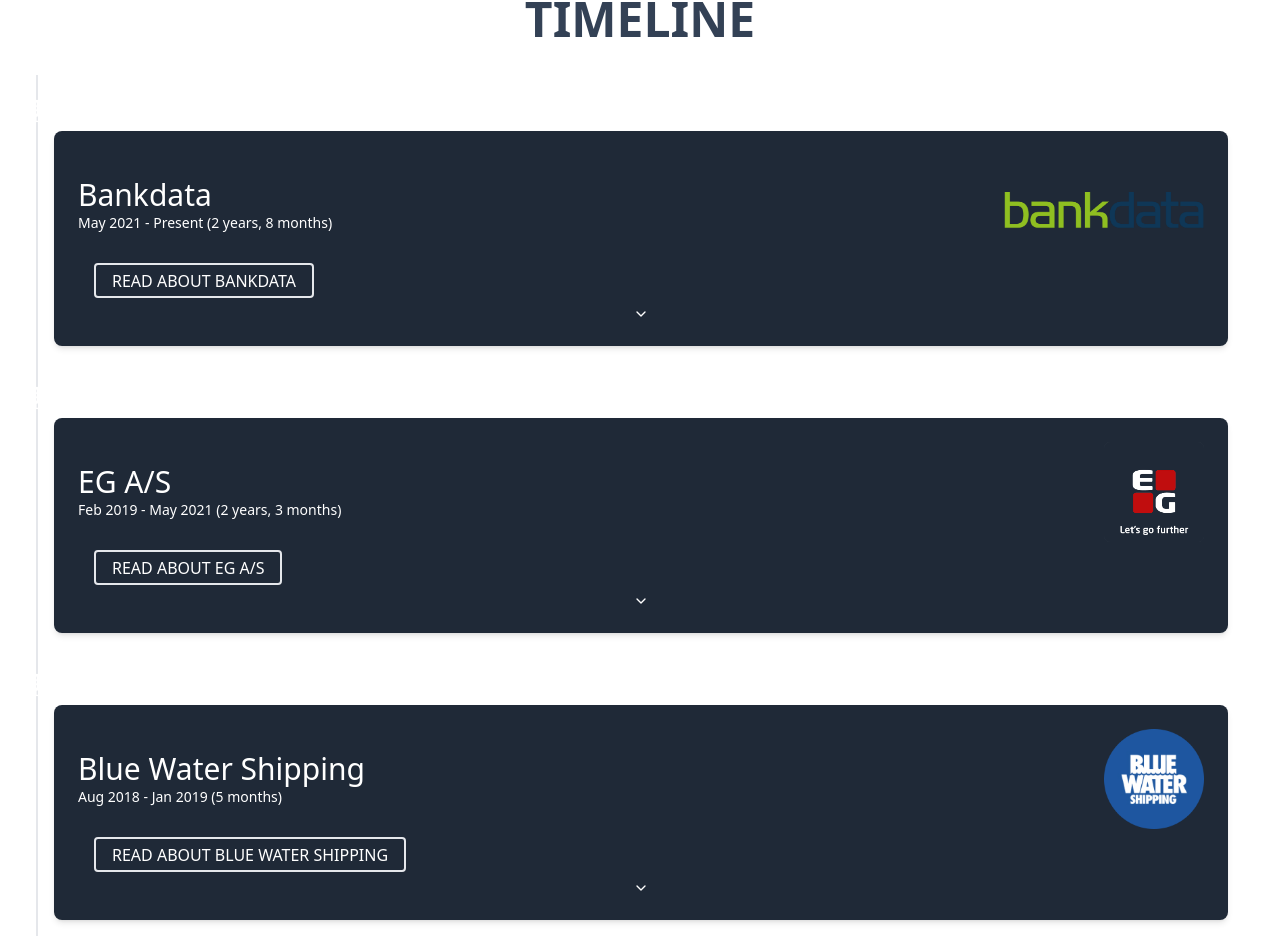
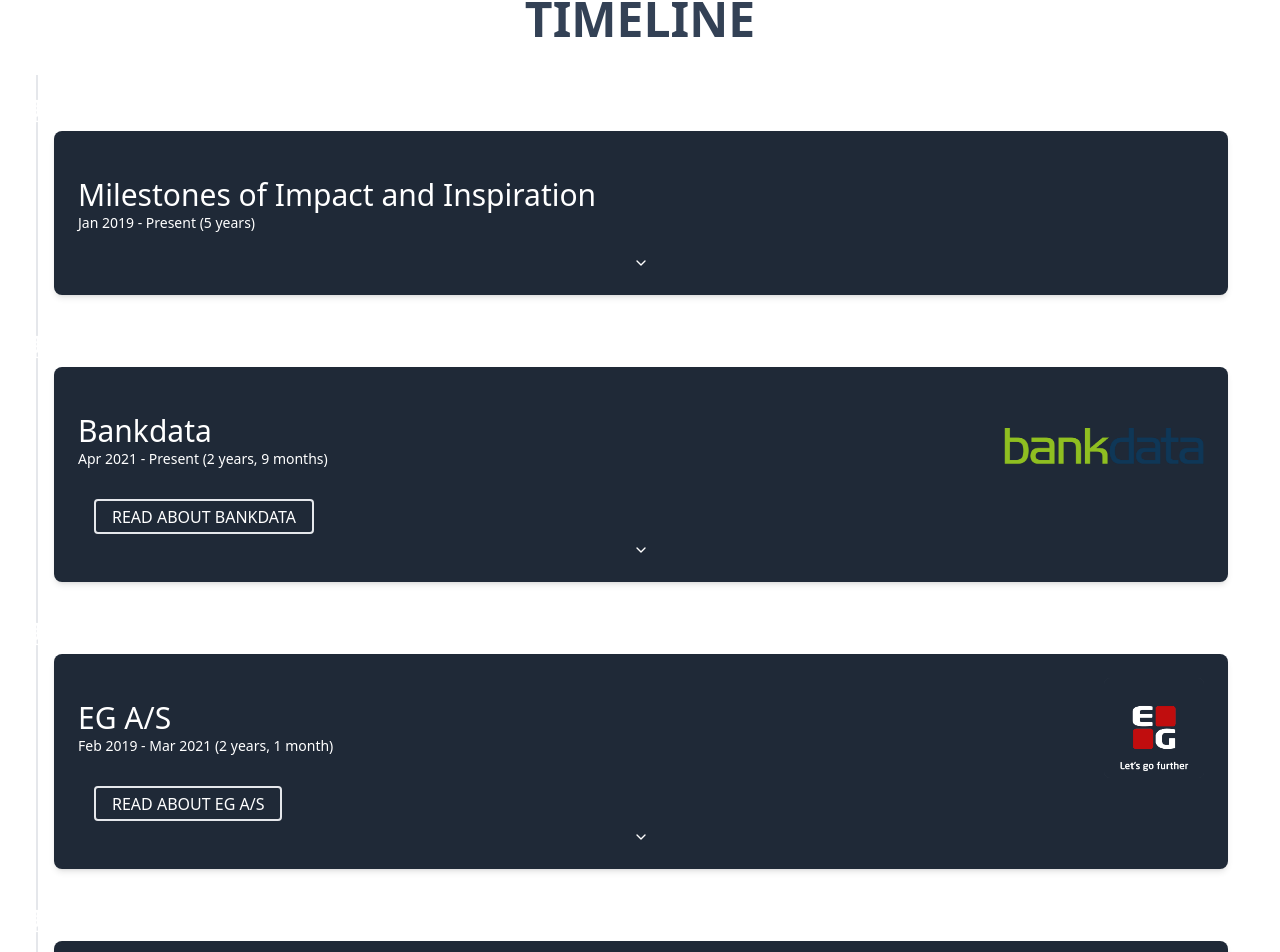
Before and after one commit to Sk0vgaard/my-portfolio, a React (Create React App) app: page / in a window 1280 px wide. Shown: the part 2731-3683 px from the top of the page. Built offline with nearby package versions, Linux system fonts and the light colour scheme; the HTML template or start-up script is replaced by a standard one; what tw-elements would draw is missing.

Commit message:
Update timelines fixed iOS date bug

```diff
--- a/src/components/timeline/jobTimeline.tsx
+++ b/src/components/timeline/jobTimeline.tsx
@@ -75,8 +75,10 @@
                                     </span>
                                     <div
                                         className="relative aspect-w-1 aspect-h-1 h-[100px] overflow-hidden">
+                                        {companyTimeline.companyIcon && (
                                             <img className="relative top-0 left-0 w-full h-full object-cover text-white"
                                                  src={companyTimeline.companyIcon} alt={companyTimeline.companyName}/>
+                                        )}
                                     </div>
                                 </div>
                                 <p className="md:hidden text-sm text-info flex items-center justify-center md:justify-between">
@@ -95,6 +97,7 @@
                                 {expanded[itemKey] && (
                                     <JobTitleTimeline jobDetails={companyTimeline.details}/>
                                 )}
+                                {companyTimeline.companyLink && (
                                     <div className={'py-2 md:pl-4 flex items-center justify-center md:justify-between'}>
                                         <button
                                             type="button"
@@ -105,6 +108,7 @@
                                             </a>
                                         </button>
                                     </div>
+                                )}
                                 <div className="flex items-center justify-center">
                                     {expanded[itemKey] ? (
                                         <FiChevronUp className="text-info"/>
--- a/src/components/timeline/timeline.tsx
+++ b/src/components/timeline/timeline.tsx
@@ -5,30 +5,108 @@
 import bwsLogo from '../../assets/logos/bws_logo.png';
 import JobTimeline from "./jobTimeline";
 
-const Timeline = () => {
+const bankdataStartDate: Date = new Date("2021-04-01");
+const bankdataEndDate: Date = new Date();
+const egStartDate: Date = new Date("2019-02-01");
+const egEndDate: Date = new Date("2021-03-01");
+const bwsStartDate: Date = new Date("2018-08-01");
+const bwsEndDate: Date = new Date('2019-01-01');
+const finishEducationDate: Date = new Date('2019-01-01');
 const calculateTotalLength = (startDate: Date, endDate: Date): string => {
-        const start: Date = new Date(startDate);
-        const end: Date = new Date(endDate);
 
-        let years: number = end.getFullYear() - start.getFullYear();
-        let months: number = end.getMonth() - start.getMonth();
+    let years: number = endDate.getFullYear() - startDate.getFullYear();
+    let months: number = endDate.getMonth() - startDate.getMonth();
 
     if (months < 0) {
         years--;
         months += 12;
     }
+    const formatWithPlural = (value: number, unit: string): string => {
+        if (value <= 0) return "";
+        return `${value} ${unit}${value !== 1 ? 's' : ''}`;
+    };
 
-        const yearStr: string = years > 0 ? `${years} year${years !== 1 ? 's' : ''}` : "";
-        const monthStr: string = `${months} month${months !== 1 ? 's' : ''}`;
+    const yearStr: string = formatWithPlural(years, "year");
+    const monthStr: string = formatWithPlural(months, "month");
+
     return [yearStr, monthStr].filter(Boolean).join(", ");
 };
 
+
+const Timeline = () => {
+
     const companyTimelines: CompanyTimeline[] = [
         {
+            companyName: "Milestones of Impact and Inspiration",
+            startDate: new Date("January 2019"),
+            endDate: new Date(),
+            totalLength: calculateTotalLength(finishEducationDate, new Date()),
+            companyLink: "",
+            companyIcon: "",
+            details: [
+                {
+                    title: "EASV - Upcoming event",
+                    fromDate: "Feb 2025",
+                    toDate: "",
+                    description:
+                        "<p style='padding-bottom: 10px'><u>The Struggles As A Software Developer Student:</u> \n </p>" +
+                        "<p style='padding-bottom: 10px'><u>Imposter Syndrome:</u> \n </p>" +
+                        "<p style='padding-bottom: 20px'><u>What To Expect At Your First Job And How To Nail It:</u> \n </p>" +
+                        // "<p style='padding-bottom: 10px'><i>LinkedIn: <a style='color: deepskyblue' href='' target='_blank'><u>LinkedIn Post</u></a></i></p>" +
+                        "<p><i>EASV Website: <a style='color: deepskyblue' href='https://www.easv.dk/da/uddannelser/datamatiker/' target='_blank'><u>EASV - Computer Science</u></a></i></p>"
+                },
+                {
+                    title: "EASV - A Students Struggle",
+                    fromDate: "Mar 2024",
+                    toDate: "",
+                    description:
+                        "<p style='padding-bottom: 10px'><u>Inspiring Future Developers:</u> \nDelivered two tailored presentations at Business Academy South West (EASV) to empower both bachelor's students and aspiring computer scientists.</p>" +
+                        "<p style='padding-bottom: 10px'><u>Insights on Industry Practices:</u> \nHighlighted Bankdata's vision, Agile methods, tech stack, and unique onboarding practices to showcase how interns grow into valued team members.</p>" +
+                        "<p style='padding-bottom: 10px'><u>Breaking Barriers for New Learners:</u> \nShared personal challenges, including overcoming steep learning curves and \"Imposter Syndrome,\" encouraging students to embrace growth and persistence.</p>" +
+                        "<p style='padding-bottom: 20px'><u>Empowering with Tools:</u> \nFocused on leveraging ChatGPT effectively while stressing the importance of foundational knowledge for long-term success in the tech industry.</p>" +
+                        "<p style='padding-bottom: 10px'><i>LinkedIn: <a style='color: deepskyblue' href='https://www.linkedin.com/posts/mathias-skovgaard_today-our-1st-semester-computer-science-students-activity-7117569421727936512-F5HR?utm_source=share&utm_medium=member_desktop' target='_blank'><u>LinkedIn Post</u></a></i></p>" +
+                        "<p><i>EASV Website: <a style='color: deepskyblue' href='https://www.easv.dk/da/uddannelser/datamatiker/' target='_blank'><u>EASV - Computer Science</u></a></i></p>"
+                },
+                {
+                    title: "Bankdata Promotional Video Participation",
+                    fromDate: "Oct 2023",
+                    toDate: "",
+                    description:
+                        "<p style='padding-bottom: 10px'>In October 2023, I had the privilege of featuring in a promotional video for Bankdata, which was disseminated across various channels. Alongside my fellow developers – we shared our experiences and the excitement of crafting innovative solutions at Bankdata.</p>" +
+                        "<p style='padding-bottom: 10px'>The video highlighted the critical role of our IT infrastructure in the daily lives of Danish citizens, the banking sector, and the safety of society. We emphasized the challenges of delivering a full-service platform in a heavily regulated industry and how it demands excellence in our technologies.</p>" +
+                        "<p style='padding-bottom: 20px'>Our solutions receives <b>a million visits</b> a day, which means that the systems needs to be accessible and robust around the clock.</p>" +
+                        "<p>LinkedIn Post: <a style='color: deepskyblue' href='https://www.linkedin.com/feed/update/urn:li:activity:7115233716439801856/' target='_blank'><u>Bankdata - Vi Bygger Fremtidens Digitale Bank</u></a></p>"
+                },
+                {
+                    title: "EASV - A Students Struggle",
+                    fromDate: "Mar 2021",
+                    toDate: "",
+                    description:
+                        "<p style='padding-bottom: 10px'><u>The Struggle of a Student:</u> \nDiscussed the challenges faced during studies, including steep learning curves and the journey of overcoming obstacles.</p>" +
+                        "<p style='padding-bottom: 10px'><u>The Importance of a Mentor:</u> \nHighlighted how having a supportive mentor can accelerate learning, boost confidence, and guide career paths.</p>" +
+                        "<p style='padding-bottom: 10px'><u>The Value of Networking:</u> \nStressed the significance of building strong professional relationships and its impact on long-term career success.</p>" +
+                        "<p style='padding-bottom: 20px'><u>Learning by Doing:</u> \nEmphasized hands-on experience as the key to mastering skills and bridging the gap between theory and practice.</p>" +
+                        "<p><i>EASV Website: <a style='color: deepskyblue' href='https://www.easv.dk/da/uddannelser/datamatiker/' target='_blank'><u>EASV - Computer Science</u></a></i><p/>"
+                },
+                {
+                    title: "From Social Healthcare to Tech Leadership",
+                    fromDate: "Aug 2019",
+                    toDate: "",
+                    description:
+                        "<p style='padding-bottom: 10px'>I transitioned from a social healthcare to a developer with my first job at EG A/S in Odense, where I quickly made my mark. Just two weeks after graduating as a Computer Scientist from EASV in Esbjerg, I joined EG and, within seven months, was promoted to Team Lead.</p>" +
+                        "<p style='padding-bottom: 10px'>In this role, I managed six developers and established a new development team in Warsaw, Poland, fostering cross-border collaboration and productivity. My background in healthcare enabled me to connect with system users, ensuring that our solutions for documentation, goal tracking, and medication management addressed real-world challenges effectively.</p>" +
+                        "<p style='padding-bottom: 20px'>This period was not just about technical growth; it was about bridging the gap between technology and people, learning to lead diverse teams, and delivering systems that truly make a difference.</p>" +
+                        "<p>Article: " +
+                        "<a style='color: deepskyblue' href='https://www.linkedin.com/posts/mathias-skovgaard_jeg-ville-lige-dele-denne-fine-artikel-omkring-activity-6683082058618679296-yufu?utm_source=share&utm_medium=member_desktop' target='_blank'><u>LinkedIn</u></a> / " +
+                        "<a style='color: deepskyblue' href='https://drive.google.com/file/d/1cmCszumK59QiiJsWvtSXJuu3JyBQTSpz/view?usp=sharing' target='_blank'><u>Erhvervsakademiet SydVest - Page 6</u></a></p>",
+                },
+            ],
+        },
+        {
             companyName: "Bankdata",
-            startDate: new Date("May 2021"),
-            endDate: new Date(),
-            totalLength: calculateTotalLength(new Date("May 2021"), new Date()),
+            startDate: bankdataStartDate,
+            endDate: bankdataEndDate,
+            totalLength: calculateTotalLength(bankdataStartDate, bankdataEndDate),
             companyLink: "https://www.bankdata.dk/om/bankdata",
             companyIcon: `${bankdataLogo}`,
             details: [
@@ -220,16 +298,6 @@
                         "This event was not just about sharing our methods; it was about reinforcing our commitment to operational excellence and continuous improvement, as an organisation."
                 },
                 {
-                    title: "Bankdata Promotional Video Participation",
-                    fromDate: "21. Oct 2023",
-                    toDate: "",
-                    description:
-                        "In October 2023, I had the privilege of featuring in a promotional video for Bankdata, which was disseminated across various channels. Alongside my fellow developers – we shared our experiences and the excitement of crafting innovative solutions at Bankdata. \n" +
-                        "The video highlighted the critical role of our IT infrastructure in the daily lives of Danish citizens, the banking sector, and the safety of society. We emphasized the challenges of delivering a full-service platform in a heavily regulated industry and how it demands excellence in our technologies. \n" +
-                        "Our solutions receives <b>a million visits</b> a day, which means that the systems needs to be accessible and robust around the clock. \n\n" +
-                        "LinkedIn Post: <a style='color: deepskyblue' href='https://www.linkedin.com/feed/update/urn:li:activity:7115233716439801856/' target='_blank'><u>Bankdata - Vi Bygger Fremtidens Digitale Bank</u></a>"
-                },
-                {
                     title: "Frontend Developer",
                     fromDate: "Feb 2022",
                     toDate: "Jan 2023",
@@ -260,9 +328,9 @@
         },
         {
             companyName: "EG A/S",
-            startDate: new Date("Feb 2019"),
-            endDate: new Date("May 2021"),
-            totalLength: calculateTotalLength(new Date("Feb 2019"), new Date("May 2021")),
+            startDate: egStartDate,
+            endDate: egEndDate,
+            totalLength: calculateTotalLength(egStartDate, egEndDate),
             companyLink: "https://eg.dk/offentlig-digitalisering/eg-sensum-one/",
             companyIcon: `${egLogo}`,
             details: [
@@ -303,14 +371,14 @@
                     fromDate: "Sep 2019",
                     toDate: "Jun 2020",
                     description:
-                        "After just 3 months at EG, I was entrusted with the role of Teamlead for a team of 8 developers and a QA, a testament to my leadership potential and ability to manage responsibilities effectively. \n\n" +
+                        "After just 7 months at EG, I was entrusted with the role of Teamlead for a team of 8 developers and a QA, a testament to my leadership potential and ability to manage responsibilities effectively. \n\n" +
                         "This role required me to step into a leadership position during a critical time, following the departure of our former Teamlead. Management recognized my ability to inspire, guide, and manage the team, despite my short tenure. \n\n" +
                         "As Teamlead, I wasn’t just a coordinator; I focused on improving workflows, fostering collaboration across diverse individuals, and bridging communication between tech and stakeholders. My efforts ensured that our team delivered projects to the deadline, with the best possible quailty while maintaining a positive and productive work environment. \n\n" +
                         "In this role, I honed my ability to align diverse skill sets toward common goals, while also balancing technical and strategic oversight, which proved invaluable for the team's success. This period was pivotal in shaping my leadership style and understanding of team dynamics. \n\n" +
                         "<i>It was an incredible opportunity to learn how to lead a diverse team and unite them under a shared vision and objectives.</i> \n\n" +
                         "Article: " +
                         "<a style='color: deepskyblue' href='https://www.linkedin.com/posts/mathias-skovgaard_jeg-ville-lige-dele-denne-fine-artikel-omkring-activity-6683082058618679296-yufu?utm_source=share&utm_medium=member_desktop' target='_blank'><u>LinkedIn</u></a> / " +
-                        "<a style='color: deepskyblue' href='https://drive.google.com/file/d/1cmCszumK59QiiJsWvtSXJuu3JyBQTSpz/view?usp=sharing' target='_blank'><u>Erhvervsakademiet SydVest - Page 10</u></a>",
+                        "<a style='color: deepskyblue' href='https://drive.google.com/file/d/1cmCszumK59QiiJsWvtSXJuu3JyBQTSpz/view?usp=sharing' target='_blank'><u>Erhvervsakademiet SydVest - Page 6</u></a>",
                 },
                 {
                     title: "Full Stack - Junior Developer",
@@ -328,9 +396,9 @@
             ],
         }, {
             companyName: "Blue Water Shipping",
-            startDate: new Date("Aug 2018"),
-            endDate: new Date("Jan 2019"),
-            totalLength: calculateTotalLength(new Date("Aug 2018"), new Date("Jan 2019")),
+            startDate: bwsStartDate,
+            endDate: bwsEndDate,
+            totalLength: calculateTotalLength(bwsStartDate, bwsEndDate),
             companyLink: "https://www.bws.net/da/om-blue-water",
             companyIcon: `${bwsLogo}`,
             details: [
--- a/src/interfaces.ts
+++ b/src/interfaces.ts
@@ -3,8 +3,8 @@
     startDate: Date;
     endDate: Date;
     totalLength: string;
-    companyLink: string;
-    companyIcon: string;
+    companyLink?: string;
+    companyIcon?: string;
     details: JobDetails[];
 }
 
```
Lines whose indentation alone changed are shown as unchanged.
